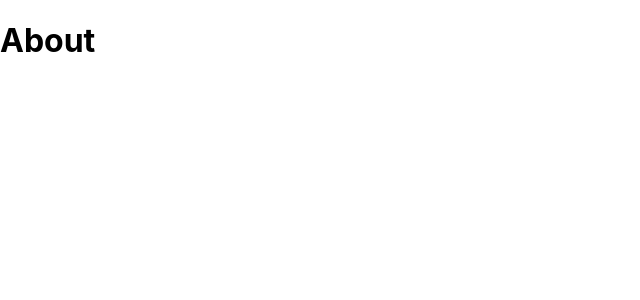
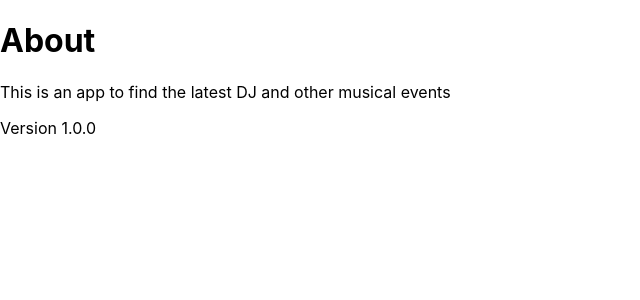
Before and after one commit to r-keenan/DJ-Events, a Next.js app: page /about in a window 1280 px wide. Shown: the top 300 px of the page, without its empty margins (0-640 px from the left). Built offline with nearby package versions, Linux system fonts and the light colour scheme.

Commit message:
Updated copy for about page.

```diff
--- a/pages/about.js
+++ b/pages/about.js
@@ -2,6 +2,8 @@
   return (
     <div>
       <h1>About</h1>
+      <p>This is an app to find the latest DJ and other musical events</p>
+      <p>Version 1.0.0</p>
     </div>
   );
 }
```
